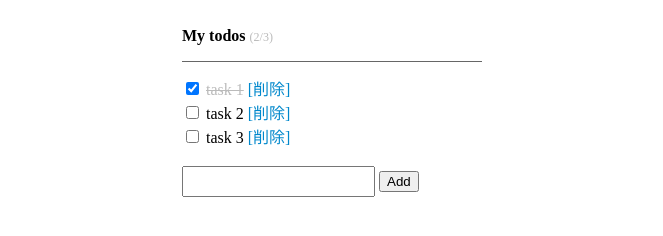
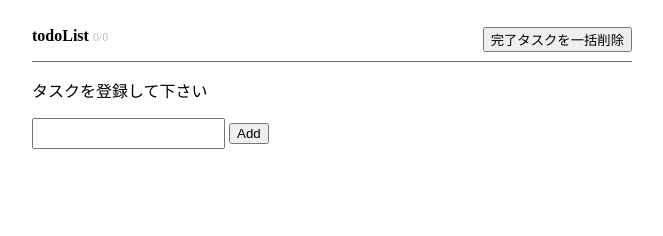
Before and after one commit to a-arai/vue_todoList, a plain HTML site: page index.html in a window 1280 px wide. Shown: the whole page, without its empty margins (308-971 px from the left). Drawn offline with nearby package versions, Linux system fonts and the light colour scheme.

Commit message:
READMEの修正、localStorageを使った仕様に変更

```diff
--- a/css/styles.css
+++ b/css/styles.css
@@ -1,38 +1,55 @@
 body {
  font-size: 16px;
 }
-.container {
-    width: 300px;
+
+.todoList {
+    width: 600px;
     margin: auto;
 }
 
-#app h1 {
+.todoList__ttl {
     font-size: 16px;
     padding: 16px 0;
     border-bottom: 1px solid #666;
 }
-#app li {
-    line-height: 1.5;
+
+.todoList__ttl__info {
+    color: #bbb;
+    font-size: 12px;
+    font-weight: normal;
 }
 
-#app input[type="text"] {
-    padding: 6px;
+.todoList__ttl__allDelete {
+    float: right;
 }
-.command {
+
+.todoList__itemWrap {
+    padding: 0;
+    list-style: none;
+}
+
+.todoList__listItem {
+    line-height: 1.5;
+    border: 1px solid #ccc;
+    margin-top: 15px;
+    padding: 10px;
+    border-radius: 4px;
+}
+
+.todoList__listItem:hover {
+    background-color: #E0F2F7
+}
+
+.todoList__listItem__delete {
     cursor: pointer;
     color: #08c;
 }
-#app ul {
-    padding: 0;
-    list-style: none;
-}
-#app li > span.done {
+
+.todoList__listItem > span.done {
     text-decoration: line-through;
     color: #bbb;
 }
 
-.info {
-    color: #bbb;
-    font-size: 12px;
-    font-weight: normal;
+.todoList__newItem {
+    padding: 6px;
 }
--- a/index.html
+++ b/index.html
@@ -7,21 +7,22 @@
 </head>
 <body>
 
-    <div id="app" class="container">
-        <h1>
-            My todos
-            <span class="info">({{ remaining }}/{{ todos.length }})</span>
+    <div id="app" class="todoList">
+        <h1 class="todoList__ttl">
+            <button class="todoList__ttl__allDelete" @click="allDelete">完了タスクを一括削除</button>
+            todoList
+            <span class="todoList__ttl__info">{{ remaining.length }}/{{ todos.length }}</span>
         </h1>
-        <ul>
-            <li v-for="(todo, index) in todos">
+        <ul class="todoList__itemWrap">
+            <li v-for="(todo, index) in todos" class="todoList__listItem">
                 <input type="checkbox" v-model="todo.isDone">
-                <span :class="{done: todo.isDone}">{{todo.title}}</span>
-                <span @click="deleteItem(index)" class="command">[削除]</span>
+                <span :class="{done: todo.isDone}">{{ todo.title }}</span>
+                <span @click="deleteItem(index)" class="todoList__listItem__delete">[x]</span>
             </li>
-            <li v-show="!todos.length">なにもない<li>
+            <li v-show="!todos.length">タスクを登録して下さい</li>
         </ul>
         <form @submit.prevent="addItem">
-            <input type="text" v-model="newItem">
+            <input type="text" v-model="newItem" class="todoList__newItem">
             <input type="submit" value="Add">
         </form>
     </div>
--- a/js/main.js
+++ b/js/main.js
@@ -1,52 +1,47 @@
 (function() {
     'use strict';
 
-    //two way data binding
-
-    var vm = new Vue({
+    let vm = new Vue({
         el: '#app',
         data: {
             newItem: '',
-            todos: [{
-                title: 'task 1',
-                isDone: true
-            },{
-                title: 'task 2',
-                isDone: false
-            },{
-                title: 'task 3',
-                isDone: false
-            }
-
-
+            todos: [
 
             ]
         },
+        watch: {
+            todos: {
+                handler() {
+                    localStorage.setItem('todos', JSON.stringify(this.todos));
+                },
+                deep: true
+            }
+        },
+        mounted: function() {
+            this.todos = JSON.parse(localStorage.getItem('todos')) || [];
+        },
         methods: {
-            addItem: function() {
-                var item = {
+            addItem() {
+                let item = {
                     title: this.newItem,
                     isDone: false
-
-                }
+                };
                 this.todos.push(item);
                 this.newItem = '';
             },
-            deleteItem: function(index) {
-                if (confirm('are you sure?')) {
-                    this.todos.splice(index, 1);
-                }
+            deleteItem(index) {
+                this.todos.splice(index, 1);
+            },
+            allDelete() {
+                this.todos = this.remaining;
             }
         },
         computed: {
-            remaining: function() {
-                var items = this.todos.filter(function(todo) {
+            remaining() {
+                return this.todos.filter(function(todo) {
                     return !todo.isDone;
                 });
-                return items.length;
             }
         }
-
     });
-
 })();
```
Also changed, not shown: js/test.js (deleted, +0 -13 lines), 2 other files.
